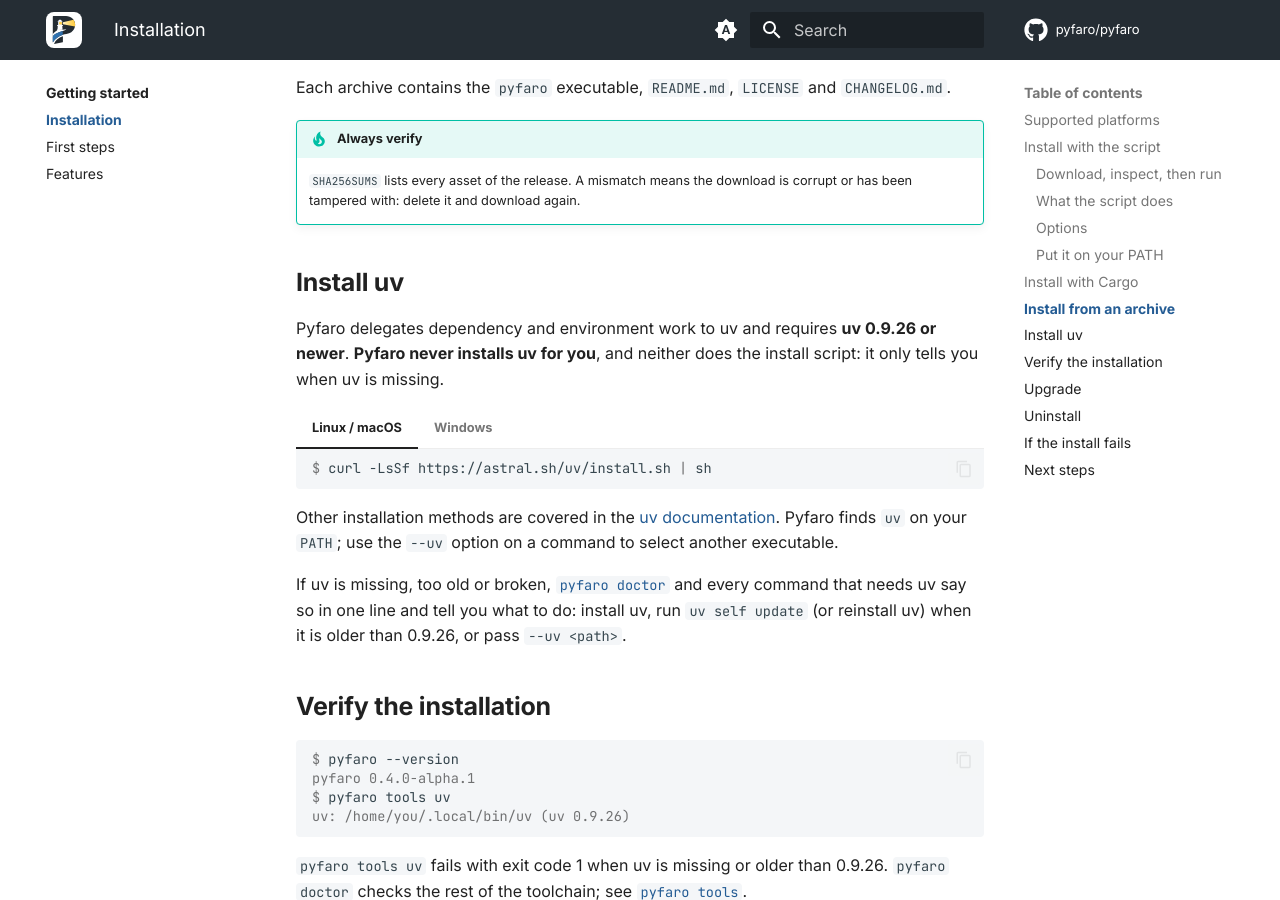
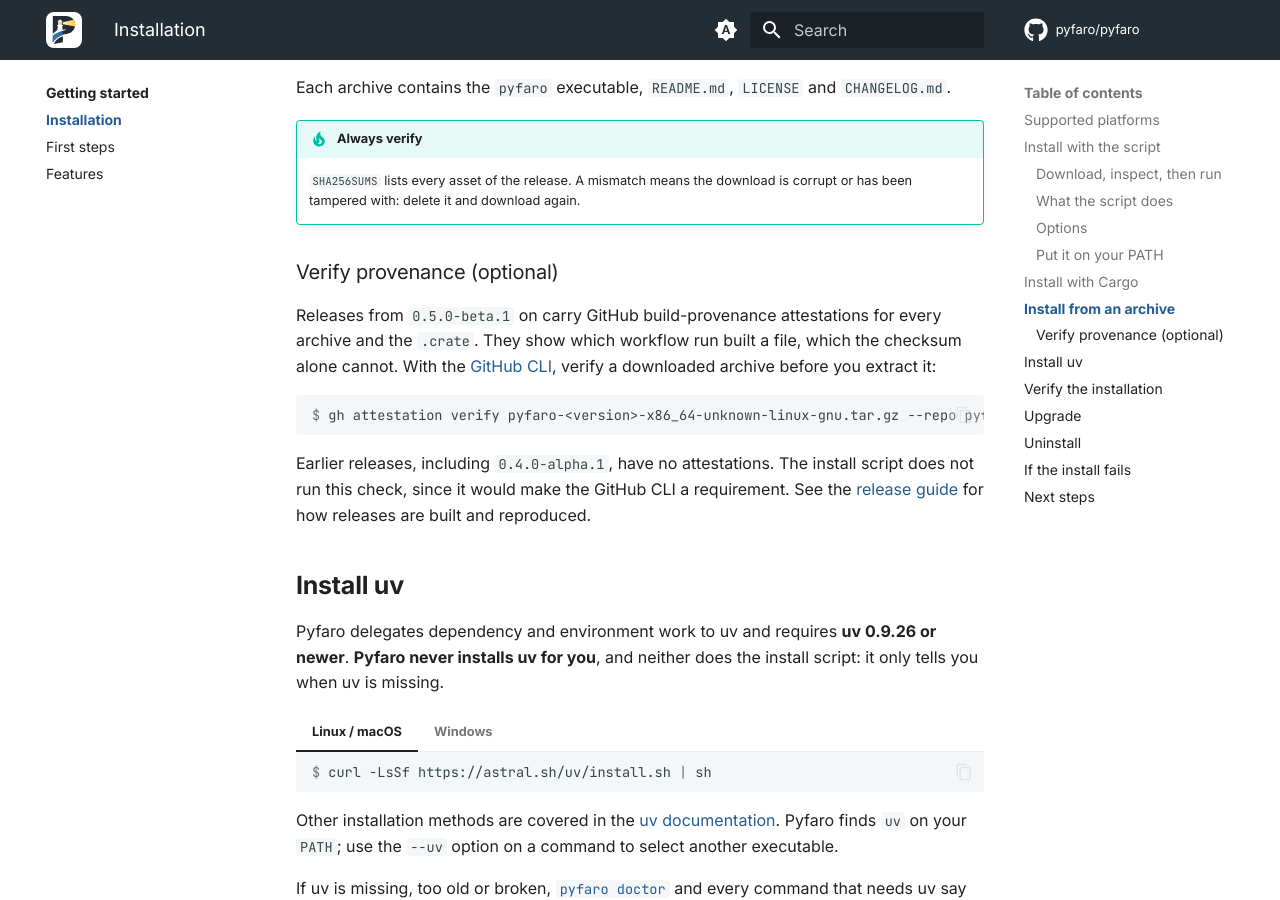
Before and after one commit to pyfaro/pyfaro, an MkDocs documentation site: the page built from website/docs/getting-started/installation.md, in a window 1280 px wide and 900 px high, scrolled down 3910 px. Built offline with MkDocs 1.6.1 and Material for MkDocs 9.7.7, drawn with Linux system fonts in a browser that asks for light colours; comment, search, counter and statistics services are not loaded.

Commit message:
docs: add an optional provenance verification step

````diff
--- a/website/docs/getting-started/installation.md
+++ b/website/docs/getting-started/installation.md
@@ -211,6 +211,23 @@
     download is corrupt or has been tampered with: delete it and download
     again.
 
+### Verify provenance (optional)
+
+Releases from `0.5.0-beta.1` on carry GitHub build-provenance attestations for
+every archive and the `.crate`. They show which workflow run built a file, which
+the checksum alone cannot. With the [GitHub CLI](https://cli.github.com/),
+verify a downloaded archive before you extract it:
+
+```console
+$ gh attestation verify pyfaro-<version>-x86_64-unknown-linux-gnu.tar.gz --repo pyfaro/pyfaro
+```
+
+Earlier releases, including `0.4.0-alpha.1`, have no attestations. The install
+script does not run this check, since it would make the GitHub CLI a
+requirement. See the
+[release guide](https://github.com/pyfaro/pyfaro/blob/main/docs/releasing.md)
+for how releases are built and reproduced.
+
 ## Install uv
 
 Pyfaro delegates dependency and environment work to uv and requires **uv
````
